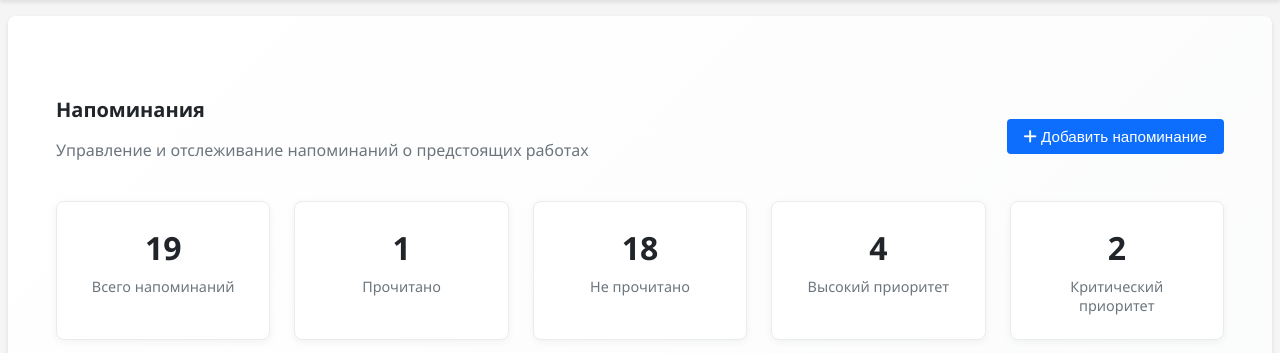
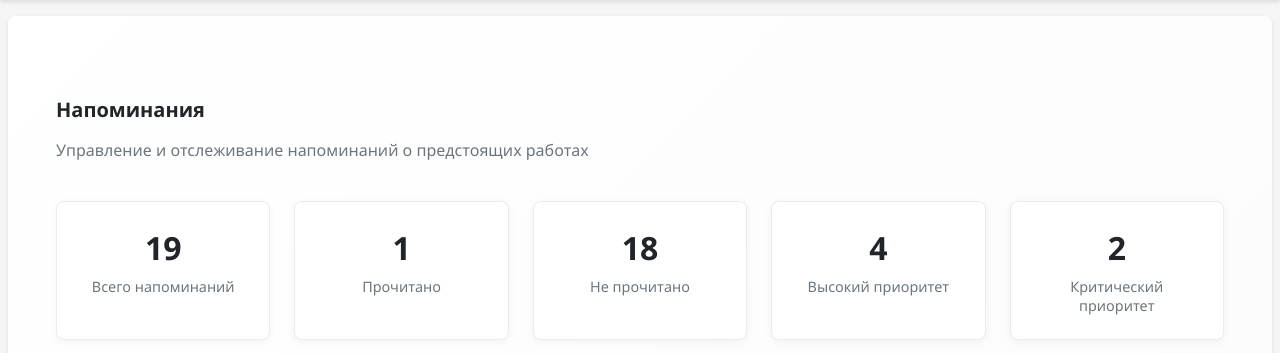
Before and after one commit to V1ct0r-git/VMS-Versa, a Flask app: page /reminders in a window 1280 px wide; the page is wider, and only the part inside the window is pictured. Shown: the part 124-477 px from the top of that part. Run offline with Flask 3, Linux system fonts and the light colour scheme; a user stored in the database is signed in; data comes from the database, SQL or seed files in the repository; parts of the project's set-up code (start-up, migrations or seed data) failed here and were passed over.

Commit message:
Удалил кнопку создать напоминание

```diff
--- a/templates/reminders/reminders.html
+++ b/templates/reminders/reminders.html
@@ -8,12 +8,6 @@
         <div>
             <h1 class="card-title">Напоминания</h1>
             <p class="text-muted">Управление и отслеживание напоминаний о предстоящих работах</p>
-        </div>
-        <div>
-            <button class="btn btn-primary" onclick="addReminder()">
-                <i class="fas fa-plus"></i>
-                Добавить напоминание
-            </button>
         </div>
     </div>
 
@@ -291,4 +285,5 @@ function sendReminder(reminderId) {
     }
 }
 </script>
+
 {% endblock %}
```
